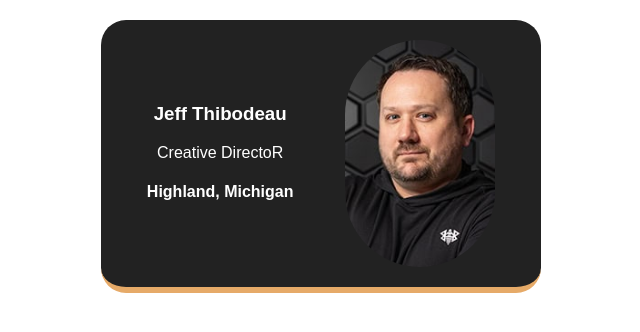
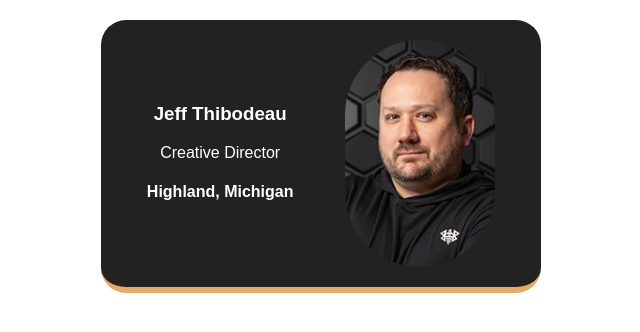
Before and after one commit to jathib/business-card, a website built with Vite: page index.html in a window 1280 px wide. Shown: the full height of the page, 319-959 px from the left. Built offline with nearby package versions, Linux system fonts and the light colour scheme.

Commit message:
Update index.html
Testing

```diff
--- a/index.html
+++ b/index.html
@@ -7,7 +7,7 @@
             <img class="avatar profile-pic" src="images/jefft.jpg">
             <div >
                 <h3>Jeff Thibodeau</h3>
-                <p>Creative DirectoR</p>
+                <p>Creative Director</p>
                 <h4>Highland, Michigan</h4>
             </div>
         </div>
```
